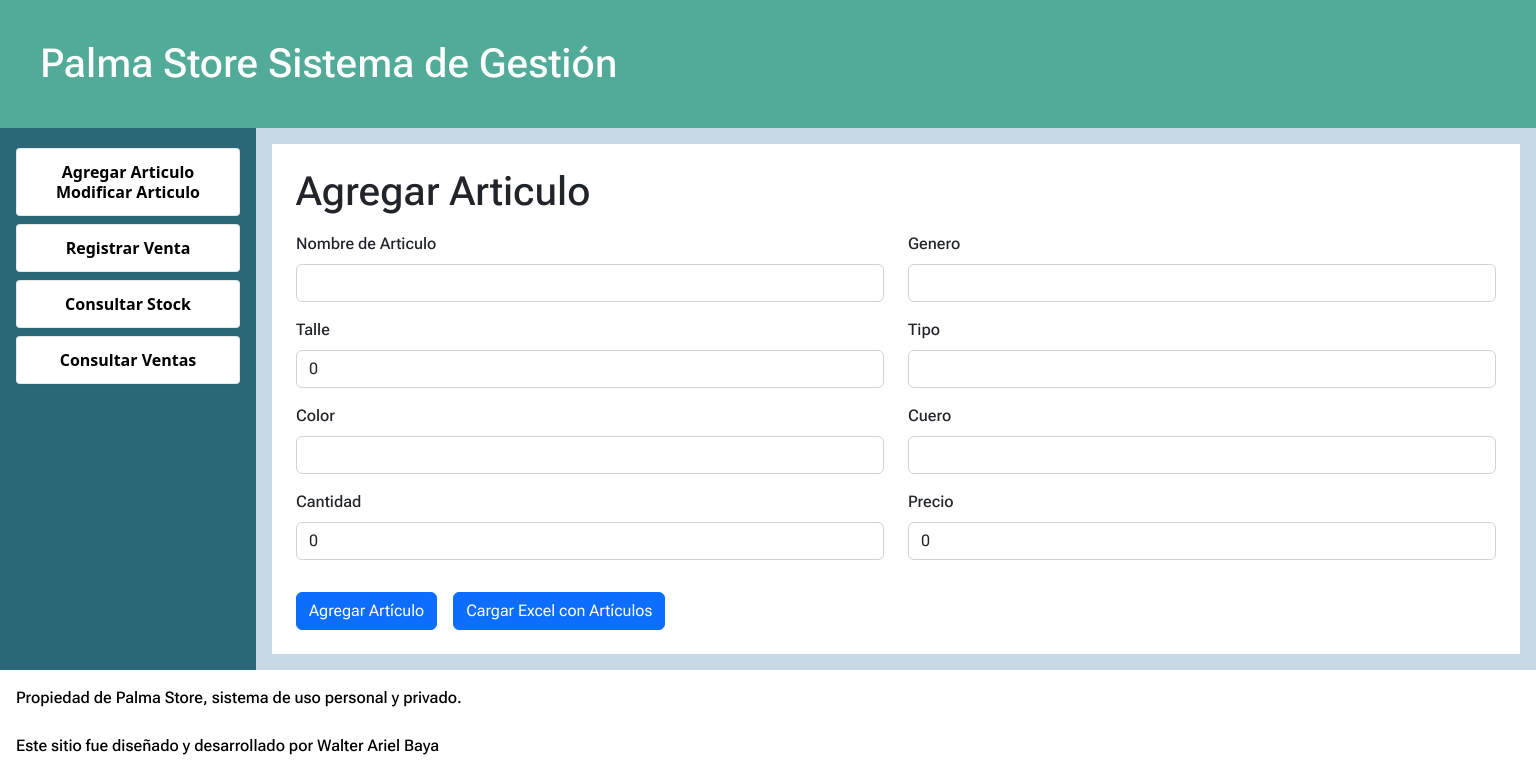
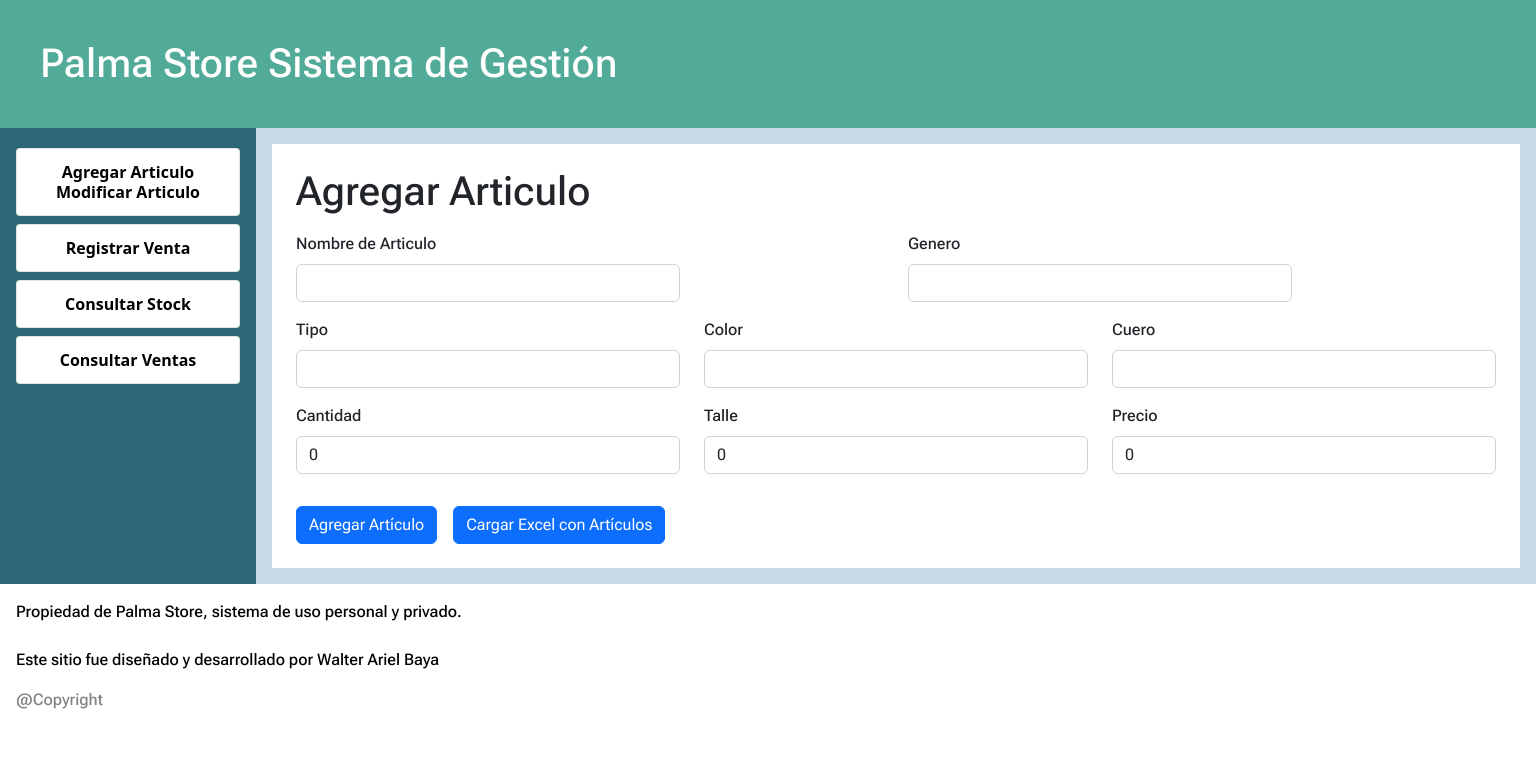
Before and after one commit to walterbaya/management-system, a React (Create React App) app in the folder client/palma-store/: page /agregar_articulo in a window 1536 px wide. Shown: the top 777 px of the page. Built offline with nearby package versions, Linux system fonts and the light colour scheme.

Commit message:
se finaliza diseño

```diff
--- a/client/palma-store/src/App.js
+++ b/client/palma-store/src/App.js
@@ -18,8 +18,8 @@ class App extends Component {
 
         <section className="container-fluid">
           <div className="row">
-            <div className="main-buttons-container col-2 justify-content-start">
-              <div id="main-buttons" className="main-buttons">
+            <div className="main-buttons-container col-md-2 col-sm-12 justify-content-start">
+              <div id="main-buttons" className="main-buttons d-flex justify-content-start flex-md-column flex-sm-row">
                 <Link className="btn-main my-1" to={`/agregar_articulo`}>
                   Agregar Articulo Modificar Articulo
                 </Link>
@@ -34,7 +34,7 @@ class App extends Component {
                 </Link>
               </div>
             </div>
-            <div className="explanation-text-main col-10">
+            <div className="explanation-text-main col-md-10 col-sm-12">
               <Routes>
                 <Route path="/registrar" element=<Registrar /> />
                 <Route path="/consultar_ventas" element=<Consultar /> />
--- a/client/palma-store/src/components/AgregarArticulo.js
+++ b/client/palma-store/src/components/AgregarArticulo.js
@@ -109,8 +109,8 @@ class AgregarArticulo extends Component {
     if (this.state.error) {
       message = (
         <div className="alert alert-warning" role="alert">
-          {" "}
-          {this.state.error}{" "}
+
+          {this.state.error}
         </div>
       );
     }
@@ -118,16 +118,16 @@ class AgregarArticulo extends Component {
     if (this.state.exito) {
       message = (
         <div className="alert alert-success" role="alert">
-          {" "}
-          {this.state.exito}{" "}
+
+          {this.state.exito}
         </div>
       );
     }
 
     return (
       <div>
-        {" "}
-        {message}{" "}
+
+        {message}
         <form
           className="bg-white p-4"
           onSubmit={(event) => event.preventDefault()}
@@ -135,7 +135,7 @@ class AgregarArticulo extends Component {
           <h1> Agregar Articulo </h1>
           <div className="form-group row mt-3">
             <div class="col-6">
-              <label className="pb-2"> Nombre de Articulo </label>{" "}
+              <label className="pb-2"> Nombre de Articulo </label>
               <input
                 type="number"
                 className="form-control"
@@ -152,19 +152,10 @@ class AgregarArticulo extends Component {
                 onChange={this.cambiar_genero}
               />
             </div>
-          </div>{" "}
+
+          </div>
           <div class="row align-items-center mt-3">
-            <div class="col-6">
-              <label className="pb-2"> Talle </label>{" "}
-              <input
-                type="number"
-                className="form-control"
-                value={this.state.talle}
-                onChange={this.cambiar_talle}
-              />{" "}
-            </div>
-
-            <div className="col-6">
+            <div className="col-4">
               <label className="pb-2"> Tipo </label>
               <input
                 type="text"
@@ -173,9 +164,7 @@ class AgregarArticulo extends Component {
                 onChange={this.cambiar_tipo}
               />
             </div>
-          </div>
-          <div class="row align-items-center mt-3">
-            <div className="col-6">
+            <div className="col-4">
               <label className="pb-2"> Color </label>
               <input
                 type="text"
@@ -184,7 +173,7 @@ class AgregarArticulo extends Component {
                 onChange={this.cambiar_color}
               />
             </div>
-            <div className="col-6">
+            <div className="col-4">
               <label className="pb-2"> Cuero </label>
               <input
                 type="text"
@@ -195,31 +184,42 @@ class AgregarArticulo extends Component {
             </div>
           </div>
           <div class="row align-items-center mt-3">
-            <div class="col-6">
-              <label className="pb-2"> Cantidad </label>{" "}
+            <div class="col-4">
+              <label className="pb-2"> Cantidad </label>
               <input
                 type="number"
                 className="form-control"
                 value={this.state.cantidad}
                 onChange={this.cambiar_cantidad}
-              />{" "}
+              />
             </div>
-            <div class="col-6">
-              <label className="pb-2"> Precio </label>{" "}
+
+            <div class="col-4">
+              <label className="pb-2"> Talle </label>
+              <input
+                type="number"
+                className="form-control"
+                value={this.state.talle}
+                onChange={this.cambiar_talle}
+              />
+            </div>
+            <div class="col-4">
+              <label className="pb-2"> Precio </label>
               <input
                 type="number"
                 className="form-control"
                 value={this.state.precio}
                 onChange={this.cambiar_precio}
-              />{" "}
+              />
             </div>
+
           </div>
           <div className="form-group mt-3 d-flex">
             <button
               className="btn btn-primary mt-3"
               onClick={this.enviar_formulario}
             >
-              Agregar Artículo{" "}
+              Agregar Artículo
             </button>
             <div className="mt-3 ms-3">
               <LoadExcel />
--- a/client/palma-store/src/components/RegistrarVenta.js
+++ b/client/palma-store/src/components/RegistrarVenta.js
@@ -179,7 +179,7 @@ class Registrar extends Component {
       <div className="container-fluid">
         <div className="row">
           {message}
-          <div className="col-4 col-md-6">
+          <div className="col-5">
             <form
               className="bg-white p-3 rounded"
               onSubmit={(event) => event.preventDefault()}
@@ -270,7 +270,7 @@ class Registrar extends Component {
               </button>
             </form>
           </div>
-          <div className="col-8 col-md-6 p-3  bg-white rounded">
+          <div className="col-7  p-3  bg-white rounded">
             <h1>Carrito</h1>
             <TableArticulos articulos={this.state.carrito} />
 
--- a/client/palma-store/src/index.css
+++ b/client/palma-store/src/index.css
@@ -83,20 +83,17 @@ body {
   padding: 1em;
 }
 
-.main-buttons {
-  display: flex;
-  flex-direction: column;
-  background-color: #2b6777;
-  justify-content: start;
+input, select {
+  max-width: 24em;
 }
 
+.main-buttons {
+  background-color: #2b6777;
+}
 
-@media (min-width: 1920px){
 .main-buttons-container {
   display: flex;
   flex-direction: column;
-    width: 30%;
-    min-height: 650px;
   background-color: #2b6777;
   padding: 1em;
   justify-content: space-evenly;
@@ -104,8 +101,6 @@ body {
 
 
 .explanation-text-main {
-    width: 70%;
-    min-height: 650px;
   padding: 1em;
   background-color: #c8d8e4;
 }
@@ -121,37 +116,3 @@ body {
   overflow: auto;
   max-height: 14rem;
 }
-
-}
-
-
-@media (min-width: 1360px) {
-  .main-buttons-container {
-    display: flex;
-    flex-direction: column;
-    min-height: 400px;
-    background-color: #2b6777;
-    padding: 1em;
-    justify-content: space-evenly;
-  }
-
-
-  .explanation-text-main {
-    min-height: 400px;
-    padding: 1em;
-    background-color: #c8d8e4;
-  }
-
-  .drop_zone {
-    min-height: 100px;
-    margin-top: 1em;
-    padding-left: 5em !important;
-    padding-right: 5em !important;
-  }
-
-  .fixed_height {
-    overflow: auto;
-    max-height: 8rem;
-  }
-
-}
```
Lines whose indentation alone changed are shown as unchanged.
